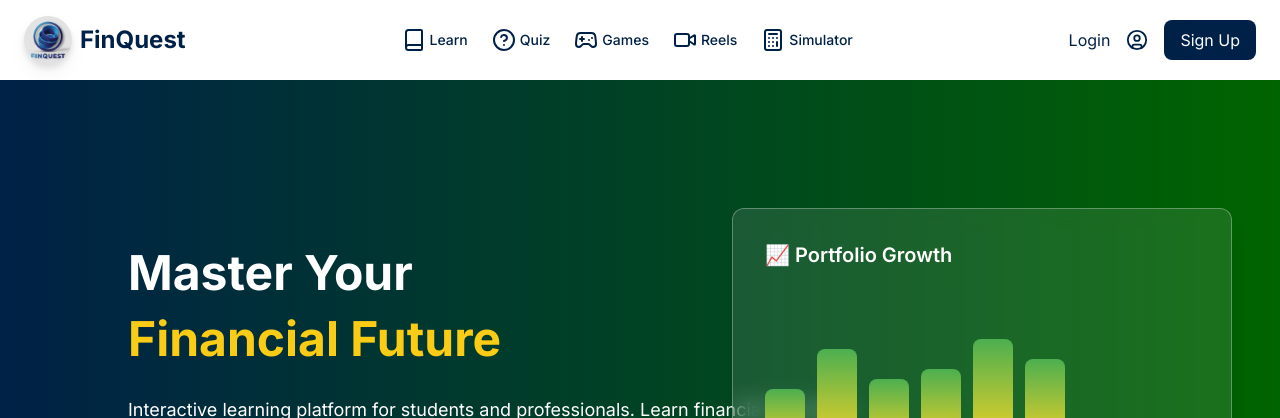
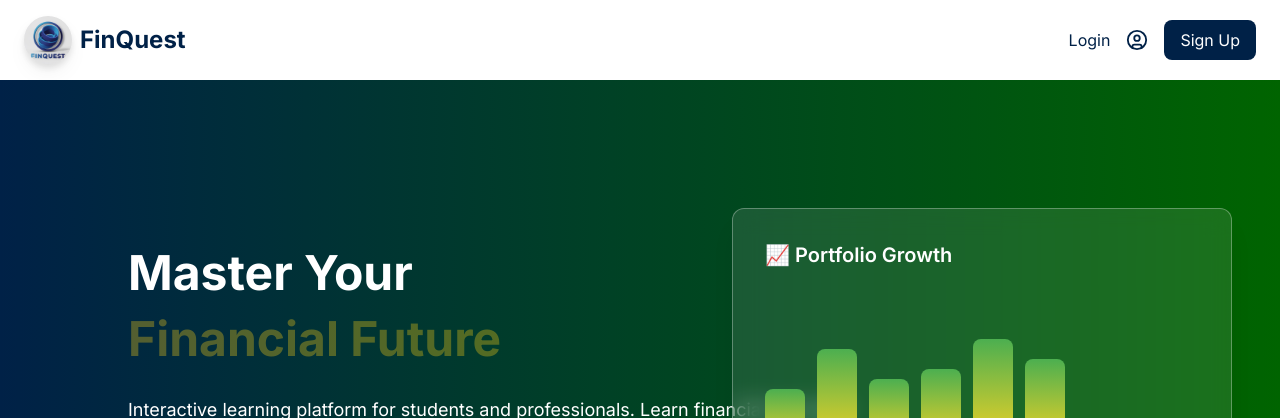
Before and after one commit to Clusters-Config/Fin-Quest, a React (Vite) app in the folder frontend/: page / in a window 1280 px wide. Shown: the top 418 px of the page. Built offline with nearby package versions, Linux system fonts and the light colour scheme; no server answers.

Commit message:
feat: integrate framer-motion for animated text on homepage

```diff
--- a/frontend/src/pages/Homepage.jsx
+++ b/frontend/src/pages/Homepage.jsx
@@ -27,6 +27,8 @@ import { useAuth } from "./AuthContext";
 import logo from "../assets/fin-logo.jpg"; // FinQuest Logo
 import Index from "../Services/Chat";
 import Chat from "../Services/Chat";
+import { motion } from "framer-motion";
+
 
 
 
@@ -83,13 +85,13 @@ function Homepage() {
           />
           <span className="text-2xl font-bold">FinQuest</span>
         </div>
-        <ul className="flex justify-center items-center space-x-6 text-[#002147] text-sm font-medium">
+        {/* <ul className="flex justify-center items-center space-x-6 text-[#002147] text-sm font-medium">
           <li><Link to="/Learning_Paths" className="flex items-center gap-1 hover:text-[#28A745]"><Book /> Learn</Link></li>
           <li><Link to="/Quiz" className="flex items-center gap-1 hover:text-[#28A745]"><HelpCircle /> Quiz</Link></li>
           <li><Link to="/Game" className="flex items-center gap-1 hover:text-[#28A745]"><Gamepad2 /> Games</Link></li>
           <li><Link to="/FinFlux" className="flex items-center gap-1 hover:text-[#28A745]"><Video /> Reels</Link></li>
           <li><Link to="/Simulations" className="flex items-center gap-1 hover:text-[#28A745]"><Calculator /> Simulator</Link></li>
-        </ul>
+        </ul> */}
         <div className="flex items-center gap-4">
           {useremail ? (
             <Link to="/ProfilePage" className="text-[#002147] hover:text-[#F39C12]">{username}</Link>
@@ -108,7 +110,20 @@ function Homepage() {
         <div className="max-w-3xl z-10">
           <h1 className="text-5xl font-bold leading-snug mb-6">
             Master Your <br />
-            <span className="text-yellow-400">Financial Future</span>
+            {/* <span className="text-yellow-400">Financial Future</span> */}
+            <motion.span
+      className="text-yellow-400 font-bold"
+      initial={{ opacity: 0, y: 20 }}
+      animate={{ opacity: 1, y: 0 }}
+      transition={{
+        duration: 0.1,
+        ease: "easeInOut",
+        repeat: Infinity,
+        repeatType: "reverse",
+      }}
+    >
+      Financial Future
+    </motion.span>
           </h1>
           <p className="text-lg mb-6">
             Interactive learning platform for students and professionals. Learn financial concepts through quizzes, games, and real-world simulators.
```
